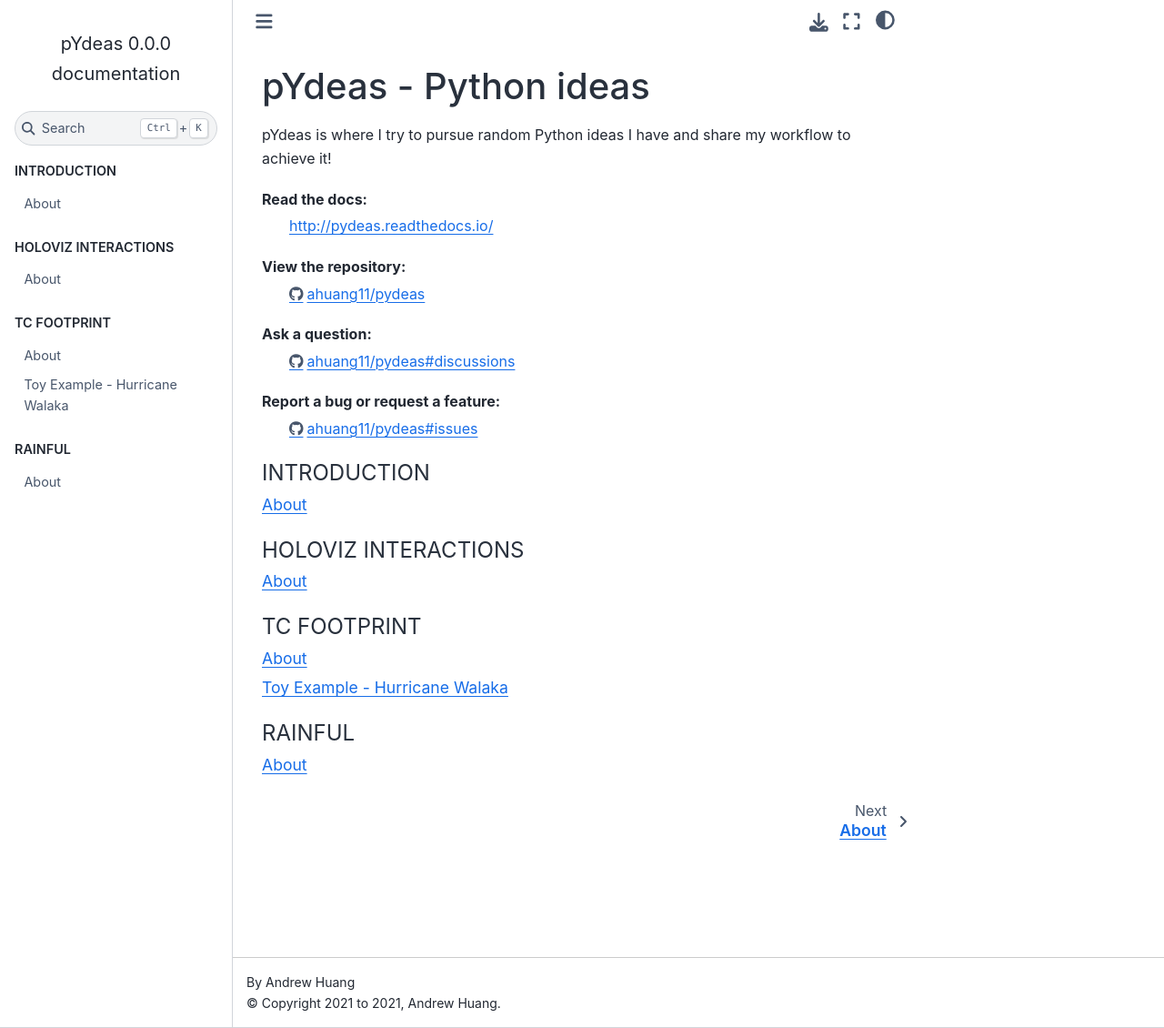
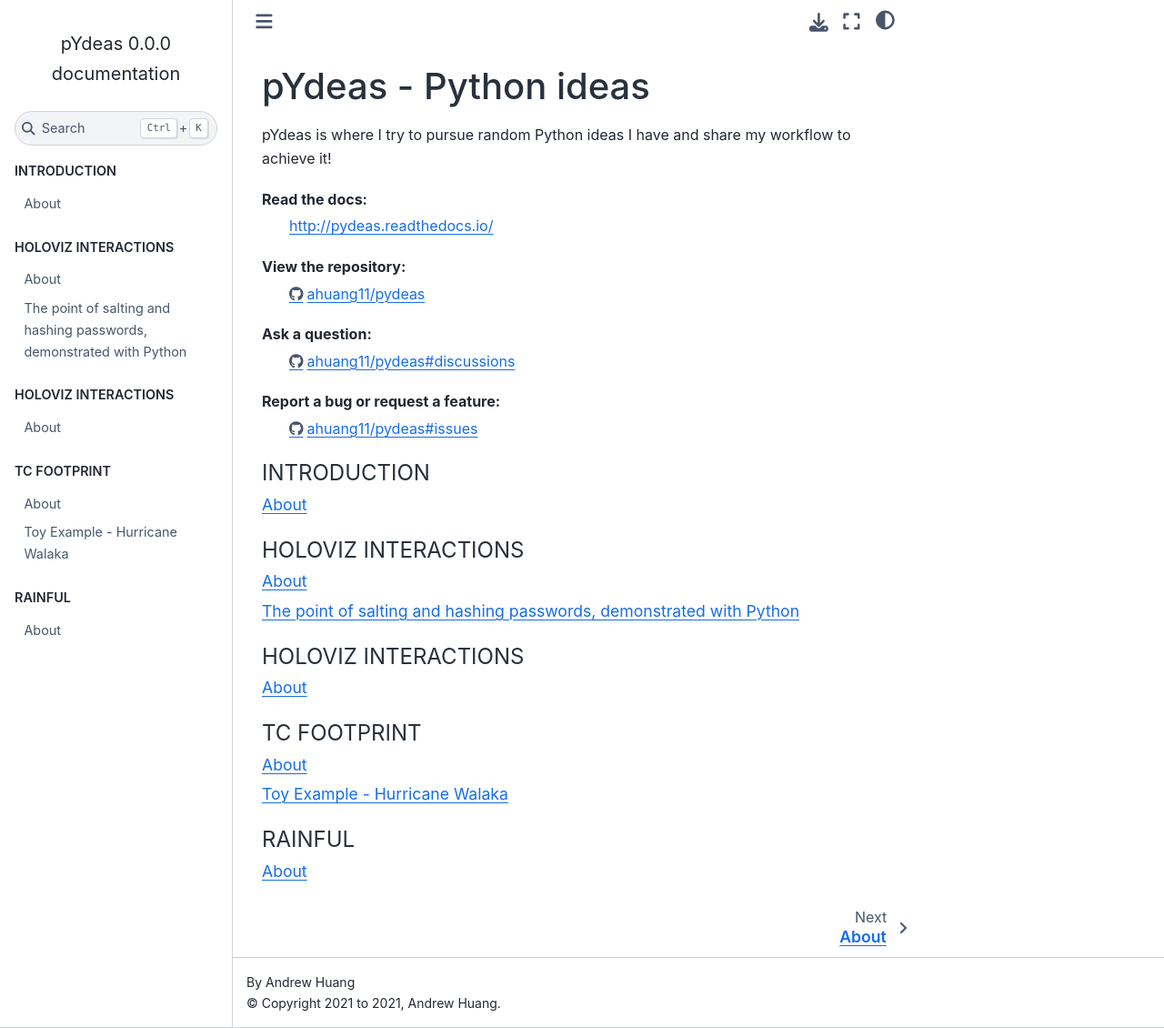
Before and after one commit to ahuang11/pYdeas, a Sphinx documentation site: the page built from doc/index.rst, in a window 1280 px wide and 1130 px high. Shown: the whole window at 91% size. Built offline with Sphinx 7.4.7 and the Sphinx Book theme 1.1.4, drawn with Linux system fonts in a browser that asks for light colours; pages that are not in the unit, such as notebooks, are missing from menus.

Commit message:
Add medium stories

```diff
--- a/doc/index.rst
+++ b/doc/index.rst
@@ -5,6 +5,13 @@
    :caption: INTRODUCTION
 
    about.ipynb
+
+.. toctree::
+   :maxdepth: 1
+   :caption: HOLOVIZ INTERACTIONS
+
+   medium_stories/about.ipynb
+   medium_stories/the_point_of_salting_and_hashing_passwords_demonstrated_with_python.ipynb
 
 .. toctree::
    :maxdepth: 1
```
Also changed, not shown: doc/medium_stories/about.ipynb (added), doc/medium_stories/the_point_of_salting_and_hashing_passwords_demonstrated_with_python.ipynb (added).
